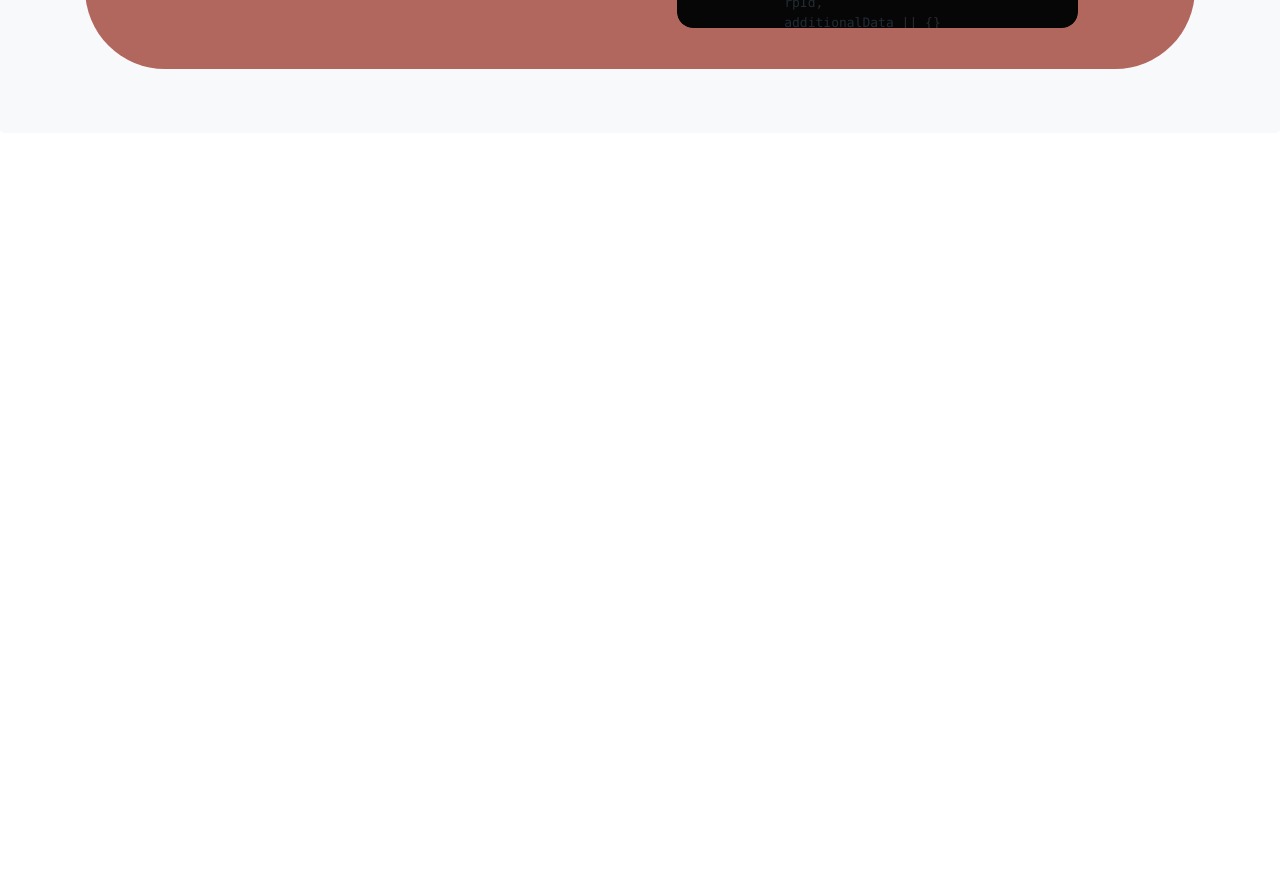
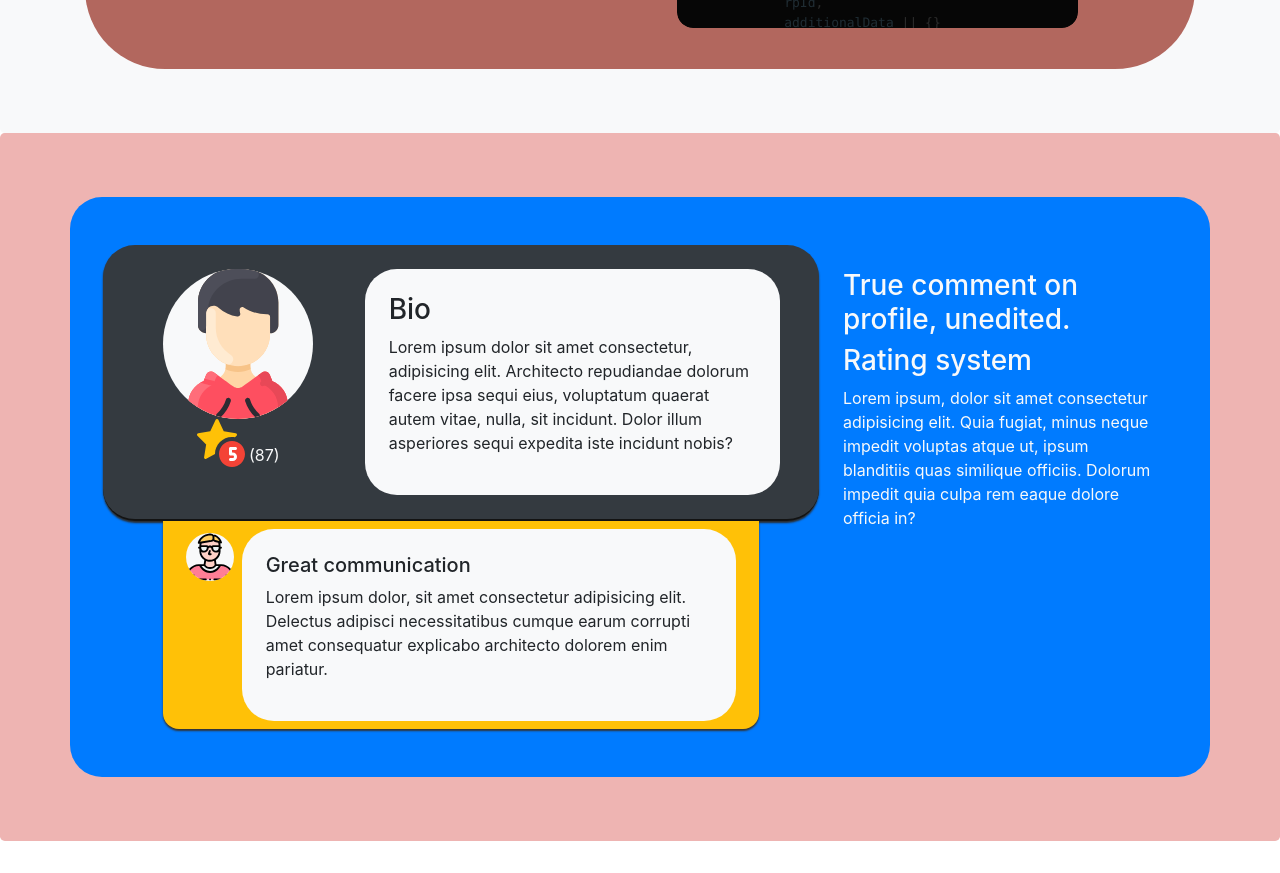
Before and after one commit to automateeverythingM/fixmycodesite, a React (Create React App) app: page / in a window 1280 px wide. Shown: the part 1040-1913 px from the top of the page. Before the commit the page ends 1173 px from the top, so only its background shows below. Built offline with nearby package versions, Linux system fonts and the light colour scheme.

Commit message:
finish last banner

```diff
--- a/src/pages/HomePage/ArrowPointing/index.js
+++ b/src/pages/HomePage/ArrowPointing/index.js
@@ -47,8 +47,21 @@ function ArrowPointing() {
   const [showCode, setShowCode] = useState(false);
   const [hideOpacity, setHideOpacity] = useState(false);
   return (
-    <Jumbotron className="bg-light mb-0">
-      <Container>
+    <Jumbotron
+      css={css`
+        @media (max-width: 767.98px) {
+          background: #b2675e !important;
+        }
+      `}
+      className="bg-light mb-0"
+    >
+      <Container
+        css={css`
+          @media (max-width: 767.98px) {
+            background: #b2675e;
+          }
+        `}
+      >
         <BackgroundPlate>
           <Row>
             <Col
--- a/src/pages/HomePage/LandingBanner/index.js
+++ b/src/pages/HomePage/LandingBanner/index.js
@@ -24,8 +24,8 @@ function LandingBanner() {
             `}
           >
             <h1>
-              Price your code.
-              <br /> Get help that money pays.
+              Lorem ipsum dolor.
+              <br /> Lorem it consectetur adipis.
             </h1>
             <h3 className="font-weight-normal">
               Let someone talk you trough your problem
--- a/src/pages/HomePage/MakeYourProfile/Cards/ProfileCard.js
+++ b/src/pages/HomePage/MakeYourProfile/Cards/ProfileCard.js
@@ -5,12 +5,12 @@ import { Col, Row } from "react-bootstrap";
 import ProfileCardWithComments from "./ProfileCardWithComments";
 const ProfileCard = () => {
   return (
-    <Row className="d-flex align-items-center ">
-      <Col md={8}>
+    <Row className="align-items-center ">
+      <Col lg={8}>
         <ProfileCardWithComments />
       </Col>
       <Col
-        md={4}
+        lg={4}
         className="text-light p-4"
         css={css`
           align-self: start;
--- a/src/pages/HomePage/MakeYourProfile/Cards/ProfileCardWithComments.js
+++ b/src/pages/HomePage/MakeYourProfile/Cards/ProfileCardWithComments.js
@@ -18,12 +18,17 @@ function ProfileCardWithComments() {
           border-bottom: 2px solid #131313;
           box-shadow: 0 2px 2px 0px #2c2c2c;
           z-index: 40;
+
+          @media (max-width: 768.98px) {
+            border-bottom-left-radius: 0;
+            border-bottom-right-radius: 0;
+          }
         `}
       >
         <Col md={4}>
-          <div>
+          <div className="d-flex flex-column justify-content-center align-items-center">
             <FixedSizeImage
-              size="200px"
+              size="150px"
               className="rounded-circle bg-light"
               src={user}
             />
--- a/src/pages/HomePage/MakeYourProfile/index.js
+++ b/src/pages/HomePage/MakeYourProfile/index.js
@@ -8,8 +8,7 @@ function ProfileBanner() {
   return (
     <Jumbotron
       css={css`
-        height: 100vh;
-        background: #c7e2f3;
+        background: #eeb4b2;
       `}
       className=" d-flex align-items-center"
     >
--- a/src/pages/HomePage/index.js
+++ b/src/pages/HomePage/index.js
@@ -7,7 +7,7 @@ const HomePage = () => {
     <div>
       <LandingBanner />
       <ArrowPointing />
-      {/* <MakeYourProfile /> */}
+      <MakeYourProfile />
     </div>
   );
 };
```
Also changed, not shown: 1 other file (tests, documents, lock files or other folders).
